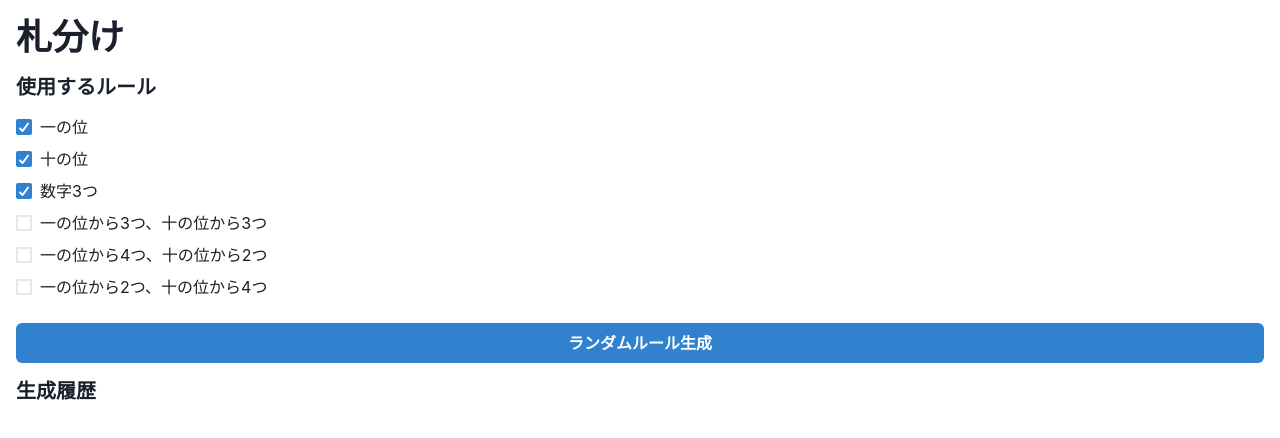
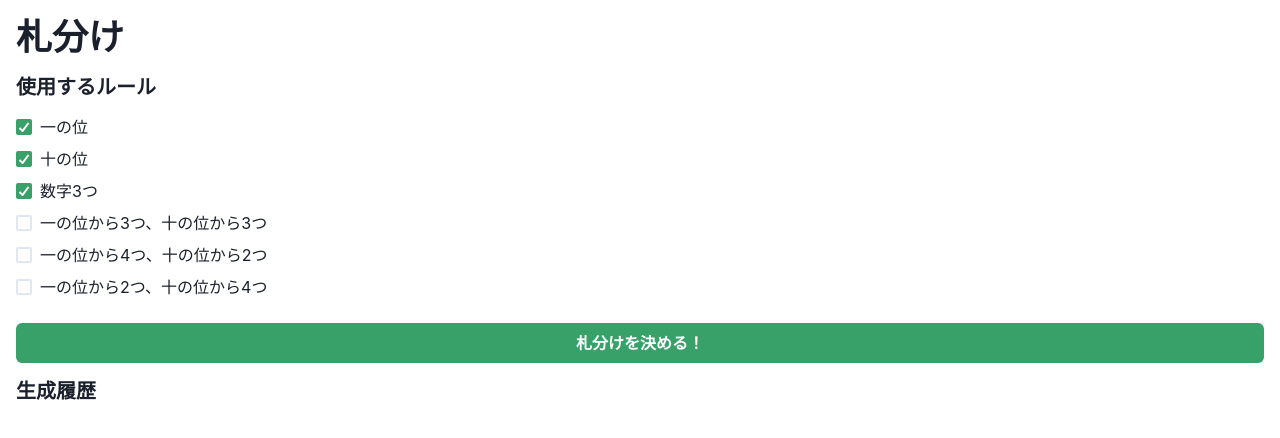
Before and after one commit to ko1ynnky/fudawake, a Next.js app: page / in a window 1280 px wide. Shown: the top 438 px of the page. Built offline with nearby package versions, Linux system fonts and the light colour scheme.

Commit message:
色とテキスト微修正

```diff
--- a/src/components/KarutaApp.tsx
+++ b/src/components/KarutaApp.tsx
@@ -134,6 +134,7 @@ export default function KarutaApp() {
               key={position.key}
               isChecked={selectedPositions[position.key]}
               onChange={() => handlePositionChange(position.key)}
+              colorScheme="green"
             >
               {position.label}
             </Checkbox>
@@ -141,11 +142,11 @@ export default function KarutaApp() {
 
           <Button
             onClick={generateRandomRule}
-            colorScheme="blue"
+            colorScheme="green"
             mt={4}
             isDisabled={Object.values(selectedPositions).every((v) => !v)}
           >
-            ランダムルール生成
+            札分けを決める！
           </Button>
           {ruleDescription.length > 0 && (
             <VStack align="stretch" mt={2}>
```
